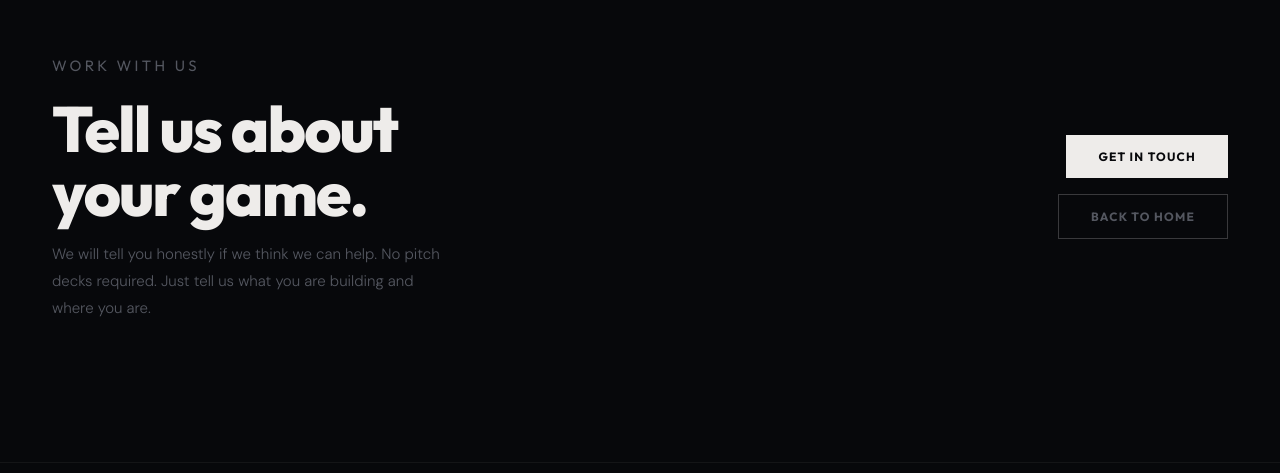
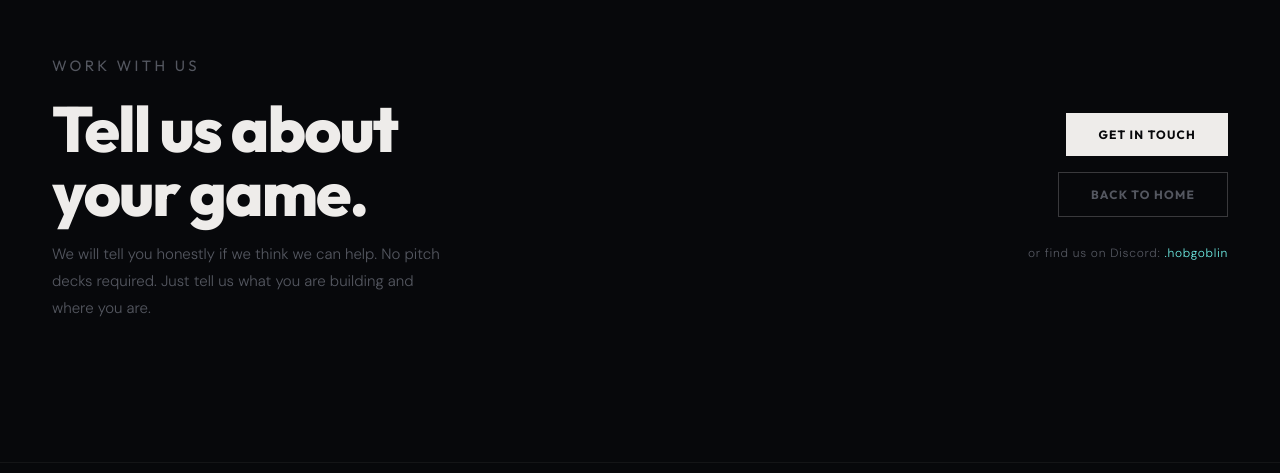
Before and after one commit to GhostlineGames/ghostlinegames.github.io, a plain HTML site: page about.html in a window 1280 px wide. Shown: the part 4090-4563 px from the top of the page. Drawn offline with Linux system fonts and the light colour scheme.

Commit message:
Update about.html

```diff
--- a/about.html
+++ b/about.html
@@ -299,6 +299,7 @@ footer p{font-family:'Outfit',sans-serif;font-size:11px;letter-spacing:.08em;col
   <div class="contact-right reveal rd2">
     <a href="mailto:ghostlineprime@gmail.com?subject=Game%20Submission%20%E2%80%94%20Ghostline%20Games" class="btn-a btn-fill">Get in Touch</a>
     <a href="/" class="btn-a btn-outline">Back to Home</a>
+    <p style="font-size:12px;color:var(--muted);margin-top:12px;letter-spacing:0.06em;">or find us on Discord: <span style="color:var(--cyan);">.hobgoblin</span></p>
   </div>
 </section>
 
```
